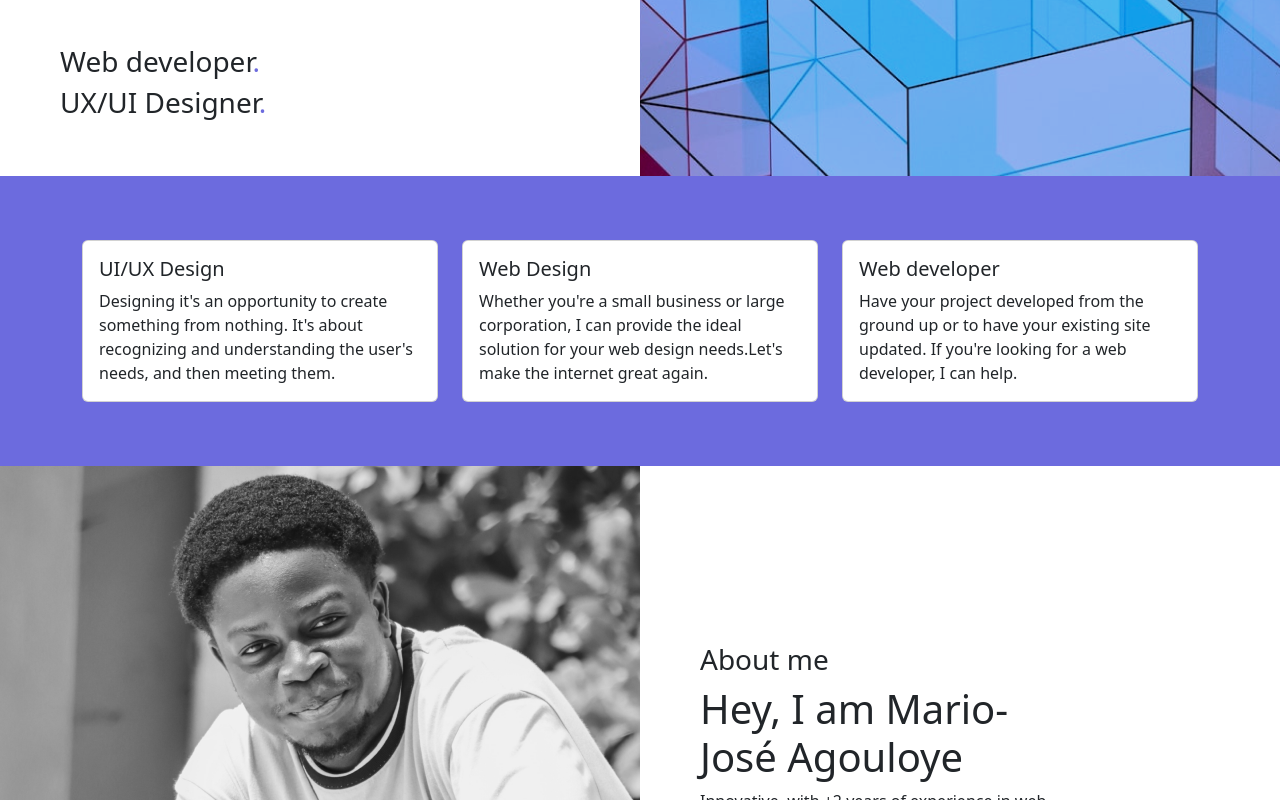
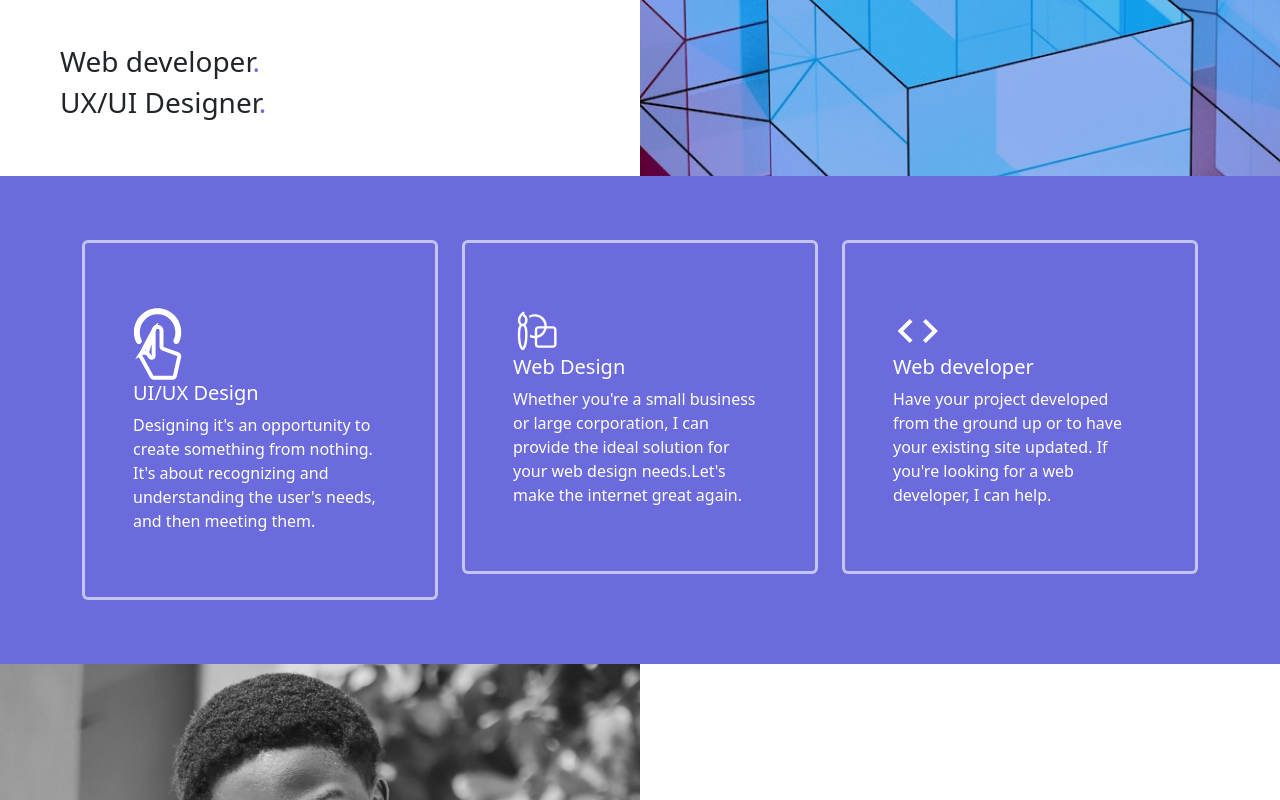
Before and after one commit to Wa-ram/Portfolio, a plain HTML site: page index.html in a window 1280 px wide. Shown: the part 624-1424 px from the top of the page. Drawn offline with nearby package versions, Linux system fonts and the light colour scheme.

Commit message:
Finish services Section

```diff
--- a/Index.css
+++ b/Index.css
@@ -20,6 +20,13 @@
 
 .Services{
     background-color: var(--main);
+}
+
+.card{
+    color: white;
+    border: 3px solid rgba(255, 255, 255, 0.6) !important;
+    background-color: var(--main) !important;
+
 }
 
 .ABOUTmE, .ABOUTmE_left_side, .ABOUTmE_right_side{
--- a/index.html
+++ b/index.html
@@ -58,16 +58,18 @@
             <div class="row d-flex flex-wrap justify-content-center">
                 <div class="col-sm-6 col-lg-4">
                     <div class="card my-3">
-                        <div class="card-body">
+                        <div class="card-body my-5 px-5">
+                            <img src="Assets/UXUIDESIGNICON.svg" alt="icon" width="50">
                             <h5 class="card-title">UI/UX Design</h5>
                             <p class="card-text">Designing it's an opportunity to create something from nothing. It's about recognizing and understanding the user's needs, and then meeting them.</p>
                         </div>
                     </div>
                 </div>
 
-                <div class="col-sm-6 col-lg-4">
+                <div class="col-sm-6 col-lg-4 CardContainer">
                     <div class="card my-3">
-                        <div class="card-body">
+                        <div class="card-body my-5 px-5">
+                            <img src="Assets/WEBDESIGNICON.svg" alt="icon" width="50">
                             <h5 class="card-title">Web Design</h5>
                             <p class="card-text">Whether you're a small business or large corporation, I can provide the ideal solution for your web design needs.Let's make the internet great again.</p>
                         </div>
@@ -76,7 +78,8 @@
 
                 <div class="col-sm-6 col-lg-4">
                     <div class="card my-3">
-                        <div class="card-body">
+                        <div class="card-body my-5 px-5">
+                            <img src="Assets/WEBDEVELOPERICON.svg" alt="icon" width="50">
                             <h5 class="card-title">Web developer</h5>
                             <p class="card-text">Have your project developed from the ground up or to have your existing site updated. If you're looking for a web developer, I can help.</p>
                         </div>
```
